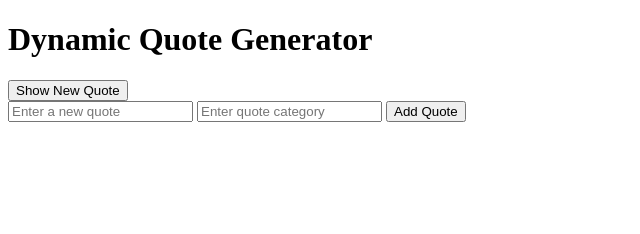
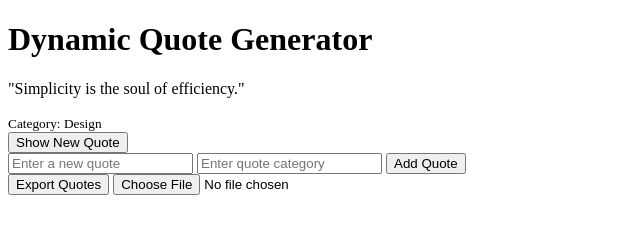
Before and after one commit to Chermoh87/alx_fe_javascript, a plain HTML site: page dom-manipulation/index.html in a window 1280 px wide. Both pictures are taken after a click on the button "Show New Quote". Shown: the whole page, without its empty margins (0-640 px from the left). Drawn offline with Linux system fonts and the light colour scheme.

Commit message:
Task 1: Local Storage and JSON handling

```diff
--- a/dom-manipulation/index.html
+++ b/dom-manipulation/index.html
@@ -18,6 +18,9 @@
     <button onclick="addQuote()">Add Quote</button>
   </div>
 
+  <button onclick="exportQuotes()">Export Quotes</button>
+  <input type="file" accept=".json" onchange="importFromJsonFile(event)" />
+
   <script src="script.js"></script>
 </body>
 </html>
--- a/dom-manipulation/script.js
+++ b/dom-manipulation/script.js
@@ -0,0 +1,64 @@
+let quotes = JSON.parse(localStorage.getItem("quotes")) || [
+  { text: "Talk is cheap. Show me the code.", category: "Programming" },
+  { text: "Simplicity is the soul of efficiency.", category: "Design" }
+];
+
+const quoteDisplay = document.getElementById("quoteDisplay");
+const newQuoteBtn = document.getElementById("newQuote");
+
+function saveQuotes() {
+  localStorage.setItem("quotes", JSON.stringify(quotes));
+}
+
+function showRandomQuote() {
+  const randomIndex = Math.floor(Math.random() * quotes.length);
+  const quote = quotes[randomIndex];
+
+  sessionStorage.setItem("lastQuote", JSON.stringify(quote));
+
+  quoteDisplay.innerHTML = `
+    <p>"${quote.text}"</p>
+    <small>Category: ${quote.category}</small>
+  `;
+}
+
+function addQuote() {
+  const text = document.getElementById("newQuoteText").value.trim();
+  const category = document.getElementById("newQuoteCategory").value.trim();
+
+  if (!text || !category) return;
+
+  quotes.push({ text, category });
+  saveQuotes();
+
+  document.getElementById("newQuoteText").value = "";
+  document.getElementById("newQuoteCategory").value = "";
+}
+
+newQuoteBtn.addEventListener("click", showRandomQuote);
+
+// Export JSON
+function exportQuotes() {
+  const blob = new Blob([JSON.stringify(quotes, null, 2)], {
+    type: "application/json",
+  });
+
+  const url = URL.createObjectURL(blob);
+  const a = document.createElement("a");
+  a.href = url;
+  a.download = "quotes.json";
+  a.click();
+  URL.revokeObjectURL(url);
+}
+
+// Import JSON
+function importFromJsonFile(event) {
+  const reader = new FileReader();
+  reader.onload = function (e) {
+    const importedQuotes = JSON.parse(e.target.result);
+    quotes.push(...importedQuotes);
+    saveQuotes();
+    alert("Quotes imported successfully!");
+  };
+  reader.readAsText(event.target.files[0]);
+}
```
